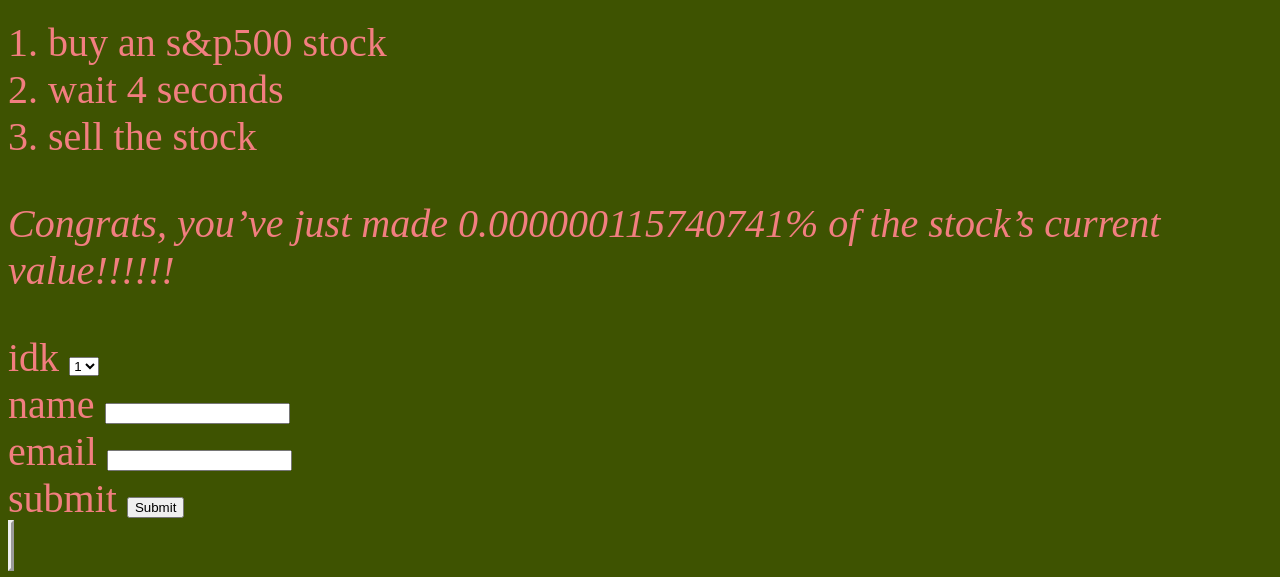
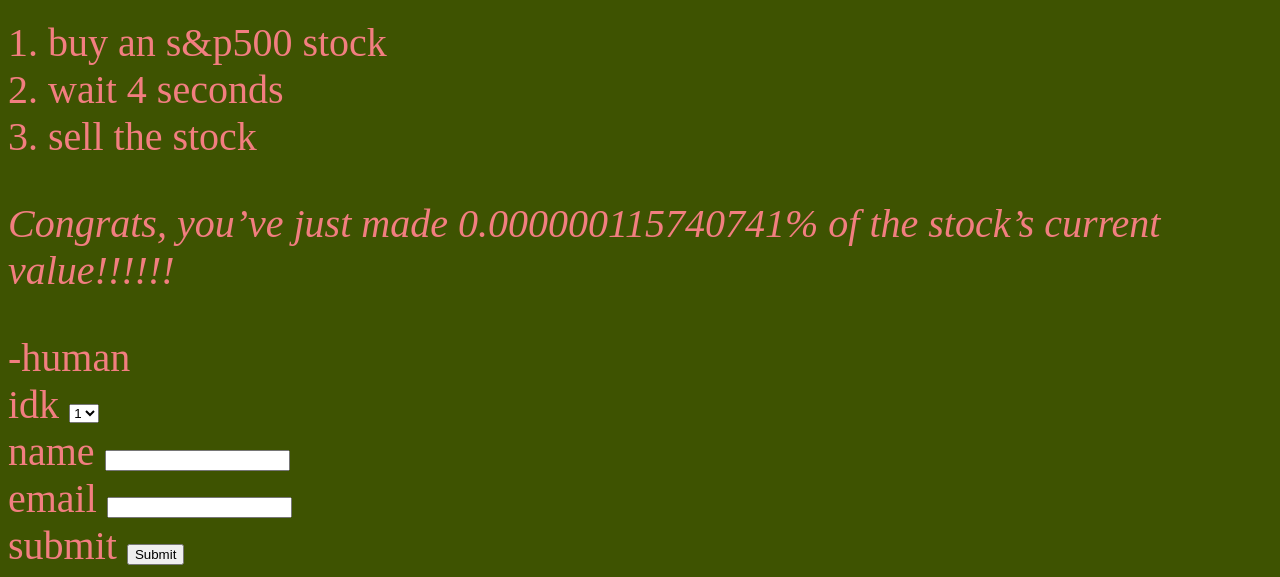
Before and after one commit to jklhalqngfldssjklarbtnsadhjkg/jklhalqngfldssjklarbtnsadhjkg.github.io, a plain HTML site: page index.html in a window 1280 px wide. Shown: the part 662-1239 px from the top of the page. Drawn offline with Linux system fonts and the light colour scheme.

Commit message:
Update index.html

```diff
--- a/index.html
+++ b/index.html
@@ -30,7 +30,7 @@
 	    <li>sell the stock</li>
     </ol>
     <p><i>Congrats, you’ve just made 0.000000115740741% of the stock’s current value!!!!!!</i></p>
-
+    <aside>-human</aside>
             <form>
             <label for="idk">idk</label>
             <select id="idk">
@@ -48,6 +48,6 @@
             <input type="submit" id="submit" onclick="alert("confirmed")">
             </form>
 
-            <a href="https://m.youtube.com/watch?v=dQw4w9WgXcQ"></a>
+            <a href="https://web.roblox.com/users/1871022897/profile>clown person</a>
   </body>
 </html>
```
